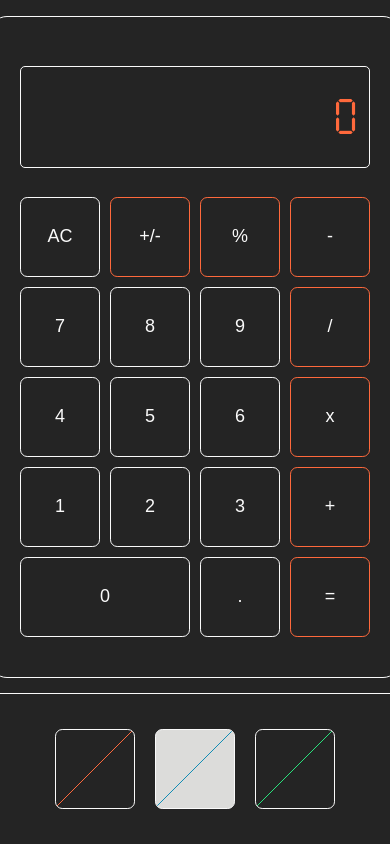
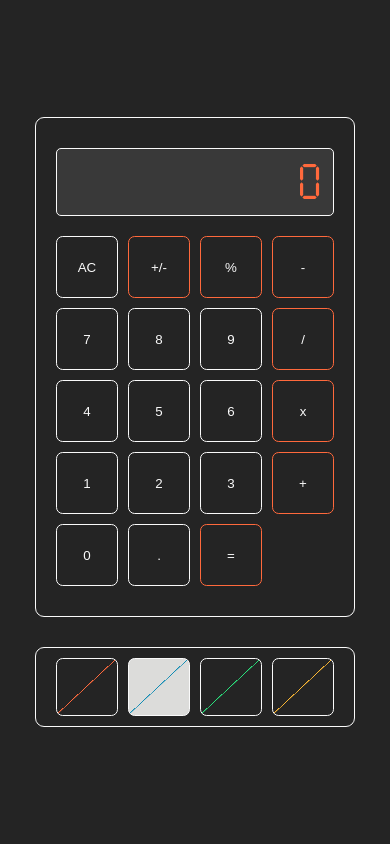
Before and after one commit to alexanderpetricca/odin-project-calculator, a plain HTML site: page index.html in a window 390 px wide. Drawn offline with Linux system fonts and the light colour scheme.

Commit message:
Switched to SASS and greatly improved mobile responsiveness. Added new theme.

```diff
--- a/index.html
+++ b/index.html
@@ -4,47 +4,43 @@
         <meta charset="UTF-8">
         <meta name="viewport" content="width=device-width, initial-scale=1.0">
         <title>Calculator</title>
-        <link rel="stylesheet" href="style.css">
+        <link rel="stylesheet" href="static/css/style.css">
     </head>
     <body>
         <div id="main-container">
-            <div class="header">
-                <!-- Blank, used for alinment -->
-            </div>
-            <div id="calculator">
-                <section id="screen-container">
-                    <div id="screen">0</div>
-                </section>
-                <section id="buttons-container">
-                    <div id="buttons">
-                        <button type="button" class="btn calc-btn btn-primary" name="btn-input" value="c">AC</button>
-                        <button type="button" class="btn calc-btn btn-secondary" name="btn-input" value="s">+/-</button>
-                        <button type="button" class="btn calc-btn btn-secondary" name="btn-input" value="p">%</button>
-                        <button type="button" class="btn calc-btn btn-secondary" name="btn-input" value="-">-</button>
-                        <button type="button" class="btn calc-btn btn-primary" name="btn-input" value="7">7</button>
-                        <button type="button" class="btn calc-btn btn-primary" name="btn-input" value="8">8</button>
-                        <button type="button" class="btn calc-btn btn-primary" name="btn-input" value="9">9</button>
-                        <button type="button" class="btn calc-btn btn-secondary" name="btn-input" value="/">/</button>
-                        <button type="button" class="btn calc-btn btn-primary" name="btn-input" value="4">4</button>
-                        <button type="button" class="btn calc-btn btn-primary" name="btn-input" value="5">5</button>
-                        <button type="button" class="btn calc-btn btn-primary" name="btn-input" value="6">6</button>
-                        <button type="button" class="btn calc-btn btn-secondary" name="btn-input" value="*">x</button>
-                        <button type="button" class="btn calc-btn btn-primary" name="btn-input" value="1">1</button>
-                        <button type="button" class="btn calc-btn btn-primary" name="btn-input" value="2">2</button>
-                        <button type="button" class="btn calc-btn btn-primary" name="btn-input" value="3">3</button>
-                        <button type="button" class="btn calc-btn btn-secondary" name="btn-input" value="+">+</button>
-                        <button type="button" class="btn calc-btn btn-primary btn-dbl" name="btn-input" value="0">0</button>
-                        <button type="button" class="btn calc-btn btn-primary" name="btn-input" value=".">.</button>
-                        <button type="button" class="btn calc-btn btn-secondary" name="btn-input" value="=">=</button>
-                    </div>
+            <div id="calc-container">
+                <div id="screen">0</div>
+                <section class="btn-container">
+                    <button type="button" class="btn btn-primary calc-btn" name="btn-input" value="c">AC</button>
+                    <button type="button" class="btn btn-secondary calc-btn" name="btn-input" value="s">+/-</button>
+                    <button type="button" class="btn btn-secondary calc-btn" name="btn-input" value="p">%</button>
+                    <button type="button" class="btn btn-secondary calc-btn" name="btn-input" value="-">-</button>
+                    <button type="button" class="btn btn-primary calc-btn" name="btn-input" value="7">7</button>
+                    <button type="button" class="btn btn-primary calc-btn" name="btn-input" value="8">8</button>
+                    <button type="button" class="btn btn-primary calc-btn" name="btn-input" value="9">9</button>
+                    <button type="button" class="btn btn-secondary calc-btn" name="btn-input" value="/">/</button>
+                    <button type="button" class="btn btn-primary calc-btn" name="btn-input" value="4">4</button>
+                    <button type="button" class="btn btn-primary calc-btn" name="btn-input" value="5">5</button>
+                    <button type="button" class="btn btn-primary calc-btn" name="btn-input" value="6">6</button>
+                    <button type="button" class="btn btn-secondary calc-btn" name="btn-input" value="*">x</button>
+                    <button type="button" class="btn btn-primary calc-btn" name="btn-input" value="1">1</button>
+                    <button type="button" class="btn btn-primary calc-btn" name="btn-input" value="2">2</button>
+                    <button type="button" class="btn btn-primary calc-btn" name="btn-input" value="3">3</button>
+                    <button type="button" class="btn btn-secondary calc-btn" name="btn-input" value="+">+</button>
+                    <button type="button" class="btn btn-primary btn-dbl calc-btn" name="btn-input" value="0">0</button>
+                    <button type="button" class="btn btn-primary calc-btn" name="btn-input" value=".">.</button>
+                    <button type="button" class="btn btn-secondary calc-btn" name="btn-input" value="=">=</button>
                 </section>
             </div>
-            <section id="footer">
-                <button type="button" class="btn btn-primary theme-1" onclick="changeTheme('#242424', '#fafafa', '#ff693c')"></button>
-                <button type="button" class="btn btn-primary theme-2" onclick="changeTheme('#dcdcda', '#242424', '#128cb4')"></button>
-                <button type="button" class="btn btn-primary theme-3" onclick="changeTheme('#242424', '#29E37D', '#E33929')"></button>
+            <section id="theme-select">
+                <div class="btn-container">
+                    <button type="button" class="btn btn-primary theme-1" onclick="changeTheme('#242424', '#fafafa', '#ff693c')"></button>
+                    <button type="button" class="btn btn-primary theme-2" onclick="changeTheme('#dcdcda', '#242424', '#128cb4')"></button>
+                    <button type="button" class="btn btn-primary theme-3" onclick="changeTheme('#242424', '#29E37D', '#E33929')"></button>
+                    <button type="button" class="btn btn-primary theme-4" onclick="changeTheme('#242424', '#FDB833', '#CC5A71')"></button>
+                </div>
             </section>
         </div>
-        <script src="app.js"></script>
+        <script src="static/js/app.js"></script>
     </body>
 </html>
--- /dev/null
+++ b/static/css/style.scss
@@ -0,0 +1,159 @@
+
+@font-face {
+    font-family: "Seven Segment";
+    src: url(../fonts/Seven-Segment.ttf);
+}
+
+:root {
+    --main-bg-color: #242424;
+    --primary-color: #fafafa;
+    --secondary-color: #ff693c;
+    --transition-time: 0ms;
+}
+
+* {
+    margin: 0;
+    padding: 0;
+    box-sizing: border-box;
+}
+
+body {
+    height: 100dvh;
+    background: var(--main-bg-color);
+    font-size: 18px;
+    font-family: Helvetica, sans-serif;
+}
+
+#main-container {
+    height: 100%;
+    display: flex;
+    flex-direction: column;
+    justify-content: center;
+    align-items: center;
+    row-gap: 30px;
+
+    #calc-container {
+        min-width: 320px;
+        height: 500px;
+        display: flex;
+        flex-direction: column;
+        justify-content: flex-start;
+        background-color: var(--main-bg-color);
+        border: 1px solid var(--primary-color);
+        border-radius: 0.5em;
+        padding: 30px 20px;
+
+        #screen {
+            width: 100%;
+            height: 75px;
+            display: flex;
+            justify-content: flex-end;
+            align-items: center;
+            background-color: rgb(57, 57, 57);
+            margin-bottom: 20px;
+            padding: 0 10px;
+            border: 1px solid var(--primary-color);
+            border-radius: 0.1em;
+            color: var(--secondary-color);
+            text-transform: uppercase;
+            font-family: "Seven Segment";
+            letter-spacing: 1px;
+            font-size: 50px;
+        }
+    }
+
+    .btn-container {
+        flex: 1;
+        display: grid;
+        grid-template-columns: repeat(4, 1fr);
+        gap: 10px;
+
+        .btn {
+            display: flex;
+            justify-content: center;
+            align-items: center;
+            aspect-ratio: 1 / 1;
+            width: 100%;
+            border-radius: 0.5em;
+            background-color: var(--main-bg-color);
+
+            &:hover {
+                cursor: pointer;
+            }
+
+            &.btn-primary {
+                color: var(--primary-color);
+                border: 1px solid var(--primary-color);
+
+                &:hover {
+                    color: var(--main-bg-color);
+                    background-color: var(--primary-color);
+
+                }
+            }
+
+            &.btn-secondary {
+                color: var(--primary-color);
+                border: 1px solid var(--secondary-color);
+
+                &:hover {
+                    color: var(--main-bg-color);
+                    background-color: var(--secondary-color);
+
+                }
+            }
+        }
+    }
+
+    #theme-select {
+        min-width: 320px;
+        height: 80px;
+        background-color: var(--main-bg-color);
+        border: 1px solid var(--primary-color);
+        border-radius: 0.5em;
+        padding: 10px 20px;
+
+        .btn-container {
+            height: 100%;
+            display: flex;
+            flex-direction: row;
+            justify-content: center;
+        }
+
+        /* Theme 1 */
+        button.theme-1 {
+            background:linear-gradient(to bottom right, transparent calc(50% - 1px), #ff693c calc(50% - 1px), #ff693c, transparent 50%);
+
+            &:hover {
+                background: #ff693c;
+            }
+        }
+
+        /* Theme 2 */
+        button.theme-2 {
+            background:linear-gradient(to bottom right, transparent calc(50% - 1px), #128cb4 calc(50% - 1px), #128cb4, transparent 50% ) #dcdcda;
+
+            &:hover {
+                background: #128cb4;
+            }
+        }
+
+        /* Theme 3 */
+        button.theme-3 {
+            background:linear-gradient(to bottom right, transparent calc(50% - 1px), #29E37D calc(50% - 1px), #29E37D, transparent 50% );
+
+            &:hover {
+                background: #29E37D;
+            }
+        }
+
+        /* Theme 4 */
+        button.theme-4 {
+            background:linear-gradient(to bottom right, transparent calc(50% - 1px), #FDB833 calc(50% - 1px), #FDB833, transparent 50% );
+
+            &:hover {
+                background: #FDB833;
+            }
+        }
+    }
+}
```
Also changed, not shown: static/css/style.css (added), static/fonts/Seven-Segment.ttf (renamed from assets/Seven-Segment.ttf), static/js/app.js (renamed from app.js), style.css (deleted), 1 other file.
